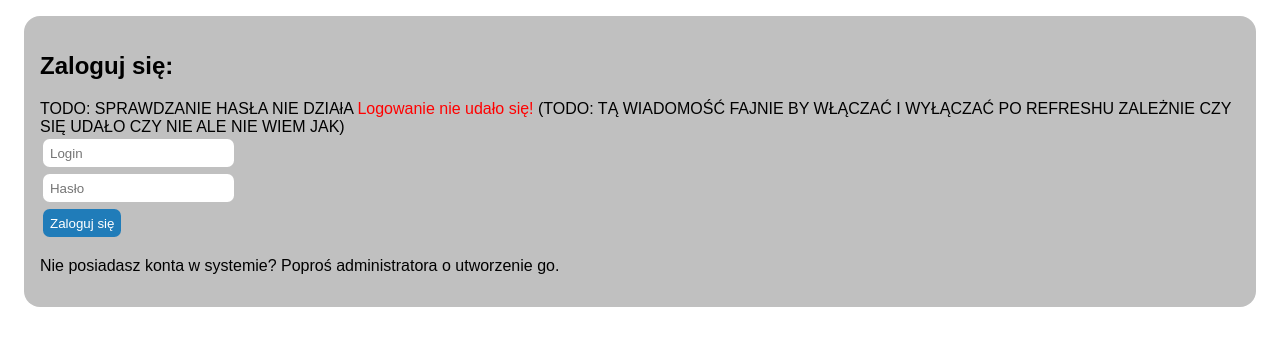
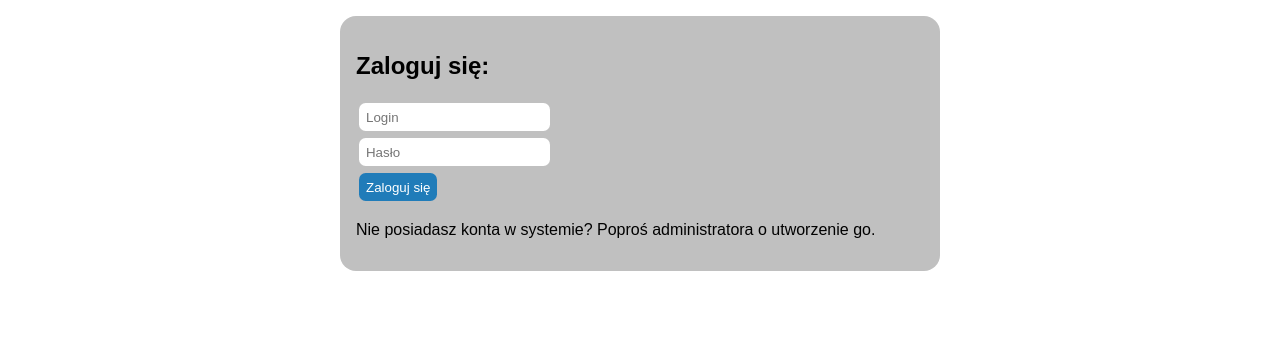
Before and after one commit to Zed-z/door-authenticator, a Flask app: page / in a window 1280 px wide. Shown: the top 346 px of the page. Run offline with Flask 3, Linux system fonts and the light colour scheme.

Commit message:
Cleanup, style tweaks

```diff
--- a/server/app.py
+++ b/server/app.py
@@ -1,4 +1,4 @@
-from flask import Flask,render_template,request,redirect,url_for,make_response
+from flask import Flask,render_template,request,redirect,url_for,make_response,flash,get_flashed_messages
 from flask_sqlalchemy import SQLAlchemy
 from sqlalchemy.orm import DeclarativeBase
 
@@ -10,10 +10,12 @@ from datetime import datetime
 
 app = Flask(__name__)
 app.config['SQLALCHEMY_DATABASE_URI'] = 'sqlite:///users.db'
+app.secret_key = '!@#$%^&*()!@#$%^&*()!@#$%^&*()'
 
 db = SQLAlchemy(app)
 
 errors = {
+    "post_only":            ("POST request only!",      400),
     "admin_only":           ("Admin access only!",      499),
     "unknown_error":        ("Unknown error occured!",  400),
     "invalid_card":         ("Invalid card!",           420),
@@ -30,24 +32,19 @@ class config(db.Model):
     require_password = db.Column(db.Integer)
 
 @app.route('/config',methods=['GET','POST'])
-def configurate():
+def configure():
+    if request.method != "POST":
+        return errors["post_only"]
 
+    configuration = config.query.first()
 
-    if request.method == "POST":
-        configuration = config.query.first()
+    configuration.require_password =  1 if request.form.get('require_password') else 0
 
+    configuration.enforce_access_hours = 1 if request.form.get('enforce_access_hours') else 0
+    configuration.user_limit = request.form['user_limit']
+    db.session.commit()
 
-        configuration.require_password =  1 if request.form.get('require_password') else 0
-
-        configuration.enforce_access_hours = 1 if request.form.get('enforce_access_hours') else 0
-        configuration.user_limit = request.form['user_limit']
-        db.session.commit()
-
-        return redirect(url_for('admin'))
-
-    else:
-        return "nie post"
-
+    return redirect(url_for('admin'))
 
 # Użytkownicy
 class users(db.Model):
@@ -226,10 +223,11 @@ def root():
 
         except Exception as e:
             print(e)
-            resp = make_response("error")
-            return resp
+            flash('Niepowodzenie logowania!')
+            return redirect(url_for("root"))
 
-    return render_template('index.html')
+    alerts = get_flashed_messages()
+    return render_template('index.html', alerts=alerts)
 
 
 @app.route('/permsadd', methods=['POST'])
--- a/server/static/style.css
+++ b/server/static/style.css
@@ -3,12 +3,6 @@ body {
 }
 * {
 	font-family: sans-serif;
-}
-div {
-	margin: 1em;
-	padding: 1em;
-	background-color: silver;
-	border-radius: 1em;
 }
 
 .username {
@@ -44,7 +38,19 @@ input[type=text], input[type=password], input[type=time], select {
 	margin: 0.25em;
 }
 
+.container {
+	margin: 1em;
+	padding: 1em;
+	background-color: silver;
+	border-radius: 1em;
+}
 
+.center {
+	min-width: 50%;
+	max-width: fit-content;
+	margin-left: auto;
+	margin-right: auto;
+}
 
 th, td {
 	padding: 0.75em;
@@ -59,3 +65,20 @@ th:not(:first-child) {
 tr:nth-child(even) {
 	background-color: #f2f2f2;
 }
+
+
+.alert {
+	margin: 1em;
+	padding: 1em;
+	border-radius: 1em;
+	background-color: rgba(255, 50, 28, 0.815);
+	border: 2px solid red;
+	color: white;
+	font-weight: bold;
+
+	filter: drop-shadow(0 0 0.25em black);
+
+	position: absolute;
+	left: 50%;
+	transform: translateX(-50%);
+}
--- a/server/templates/index.html
+++ b/server/templates/index.html
@@ -7,12 +7,13 @@
     <meta name="viewport" content="width=device-width, initial-scale=1.0">
 </head>
 <body>
+<div class="center">
 
-<div>
+<div class="container">
+    {% for alert in alerts %}
+        <div class="alert" onclick="document.getElementsByClassName('alert')[0].style.display = 'none';">{{ alert }}</div>
+    {% endfor %}
     <h2>Zaloguj się:</h2>
-    TODO: SPRAWDZANIE HASŁA NIE DZIAłA
-    <span id="loginerror" style="color:red">Logowanie nie udało się!</span>
-    (TODO: TĄ WIADOMOŚĆ FAJNIE BY WŁĄCZAĆ I WYŁĄCZAĆ PO REFRESHU ZALEŻNIE CZY SIĘ UDAŁO CZY NIE ALE NIE WIEM JAK)
     <form action="/" method ="POST">
         <input type="text" name="login" placeholder="Login">
         <br>
@@ -23,5 +24,6 @@
     <p>Nie posiadasz konta w systemie? Poproś administratora o utworzenie go.</p>
 </div>
 
+</div>
 </body>
 </html>
```
Also changed, not shown: server/templates/admin.html (+15 -11 lines), server/templates/user.html (+8 -7 lines).
